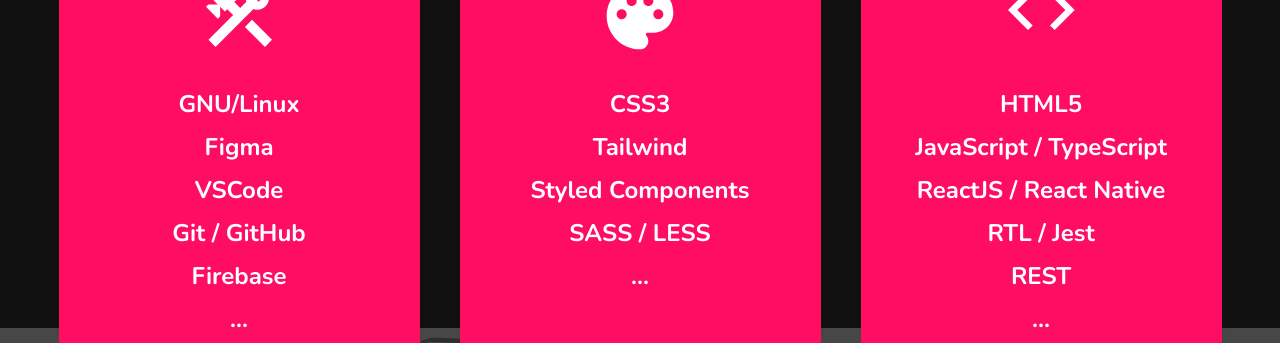
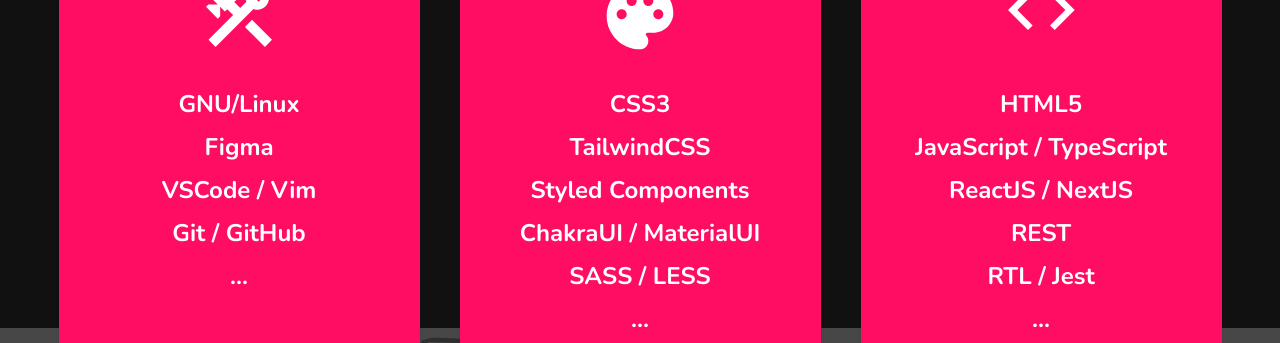
Before and after one commit to marcusdavanco/marcusdavanco.github.io, a React (Vite) app: page / in a window 1280 px wide. Shown: the part 1220-1563 px from the top of the page. Built offline with nearby package versions, Linux system fonts and the light colour scheme; a web font is replaced by a local one.

Commit message:
feat: technologies update

```diff
--- a/src/components/filters/index.tsx
+++ b/src/components/filters/index.tsx
@@ -16,16 +16,16 @@
             <ToolsIcon />
             <Text>GNU/Linux</Text>
             <Text>Figma</Text>
-            <Text>VSCode</Text>
+            <Text>VSCode / Vim</Text>
             <Text>Git / GitHub</Text>
-            <Text>Firebase</Text>
             <Text>...</Text>
           </Card>
           <Card>
             <PaletteIcon />
             <Text>CSS3</Text>
-            <Text>Tailwind</Text>
+            <Text>TailwindCSS</Text>
             <Text>Styled Components</Text>
+            <Text>ChakraUI / MaterialUI</Text>
             <Text>SASS / LESS</Text>
             <Text>...</Text>
           </Card>
@@ -33,9 +33,9 @@
             <CodeIcon />
             <Text>HTML5</Text>
             <Text>JavaScript / TypeScript</Text>
-            <Text>ReactJS / React Native</Text>
+            <Text>ReactJS / NextJS</Text>
+            <Text>REST</Text>
             <Text>RTL / Jest</Text>
-            <Text>REST</Text>
             <Text>...</Text>
           </Card>
         </Cards>
```
